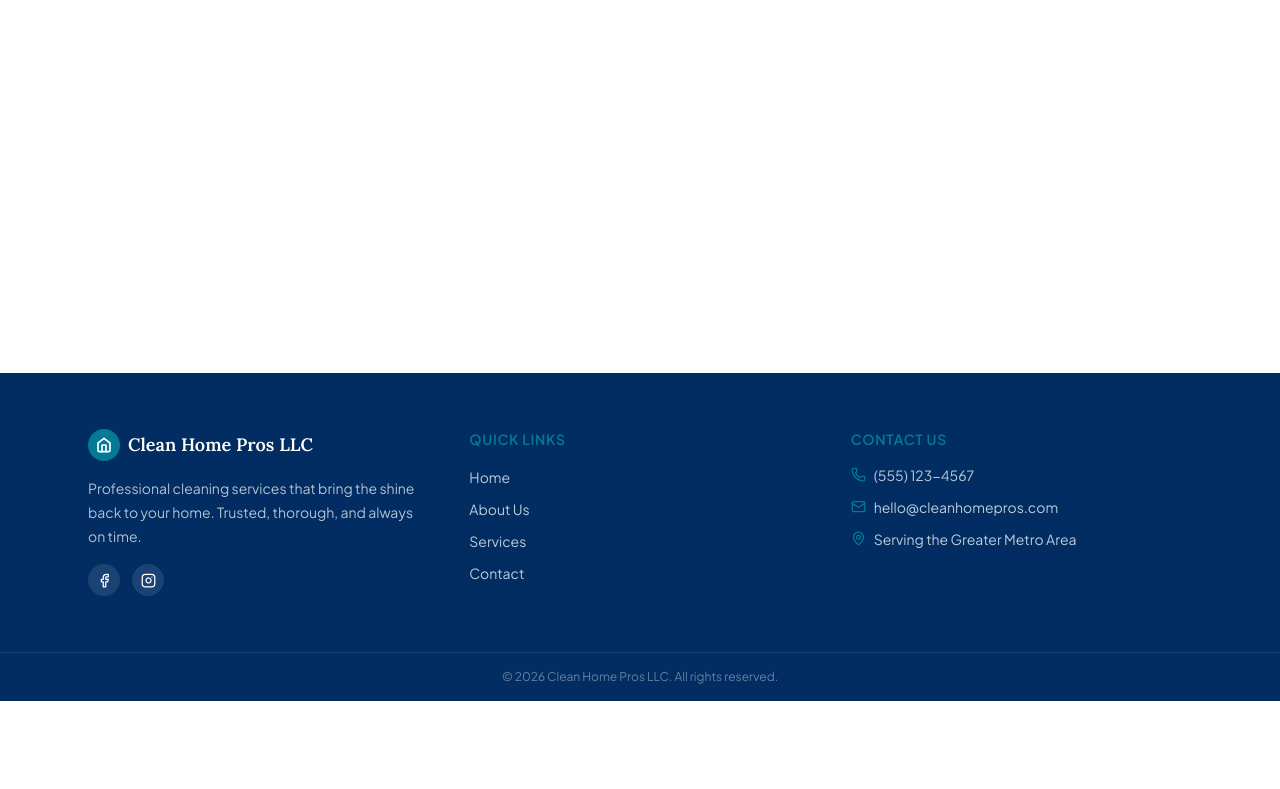
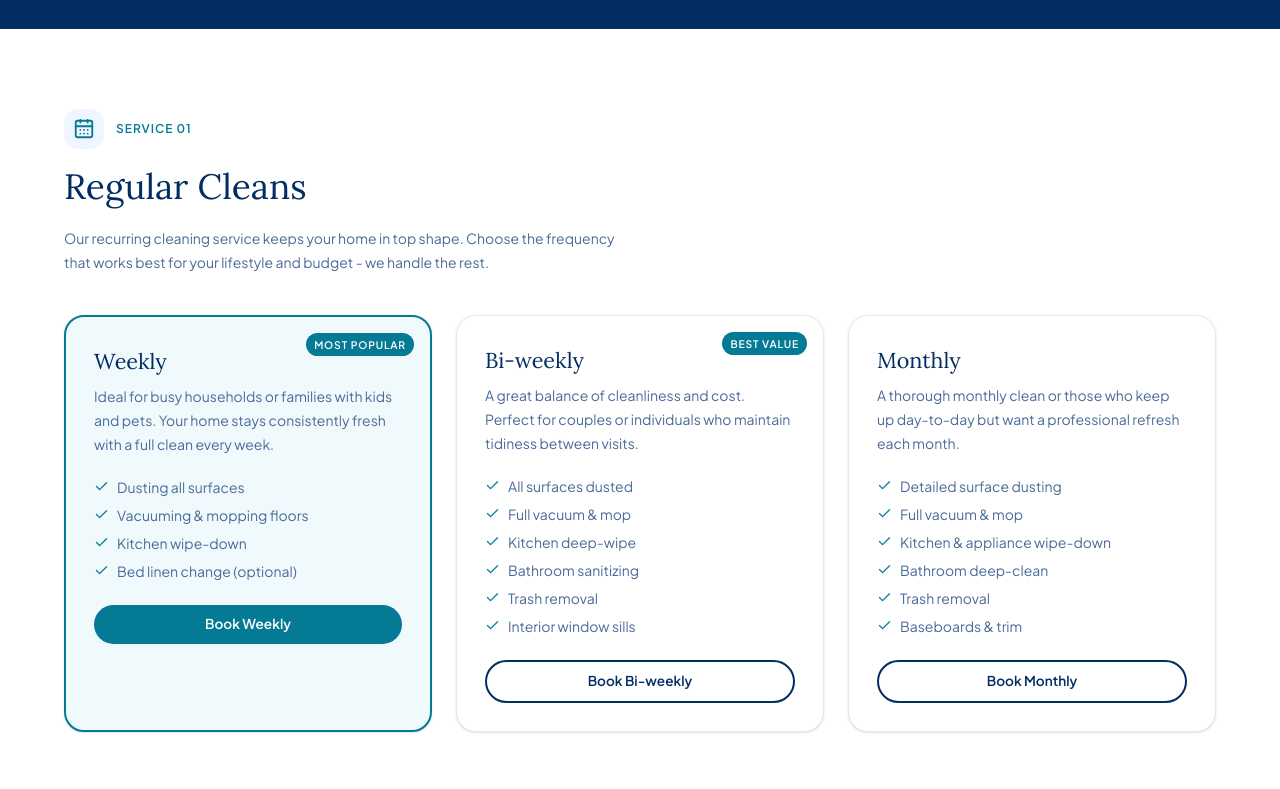
Before and after one commit to rmathew21/clean-home-pros, a Next.js app: page /services in a window 1280 px wide. Before the commit this address had no page. Shown: the part 491-1280 px from the top of the page. Before the commit the page ends 1192 px from the top, so only its background shows below. Built offline with nearby package versions, Linux system fonts and the light colour scheme.

Commit message:
feat: added services page with sections hero and regular cleans

```diff
--- /dev/null
+++ b/app/services/page.tsx
@@ -0,0 +1,7 @@
+import type { Metadata } from "next";
+export { ServicesPage as default } from '@/components/ServicesPage';
+
+export const metadata: Metadata = {
+    title: "Services | Clean Home Pros LLC",
+    description: "Professional cleaning tailored to you: regular cleans (weekly, bi-weekly, monthly), deep cleans, and move in / move out services.",
+};
--- /dev/null
+++ b/components/ServicesPage.tsx
@@ -0,0 +1,140 @@
+import Link from "next/link";
+import { Check, ArrowRight, CalendarDays, Sparkles, PackageOpen } from "lucide-react";
+import { ImageWithFallback } from "./ImageWithFallback";
+
+const regularFrequencies = [
+    {
+        label: 'Weekly',
+        badge: 'Most Popular',
+        desc: 'Ideal for busy households or families with kids and pets. Your home stays consistently fresh with a full clean every week.',
+        includes: ['Dusting all surfaces', 'Vacuuming & mopping floors', 'Kitchen wipe-down', 'Bed linen change (optional)'],
+    },
+    {
+        label: 'Bi-weekly',
+        badge: 'Best Value',
+        desc: 'A great balance of cleanliness and cost. Perfect for couples or individuals who maintain tidiness between visits.',
+        includes: ['All surfaces dusted', 'Full vacuum & mop', 'Kitchen deep-wipe', 'Bathroom sanitizing', 'Trash removal', 'Interior window sills'],
+    },
+    {
+        label: 'Monthly',
+        badge: '',
+        desc: 'A thorough monthly clean or those who keep up day-to-day but want a professional refresh each month.',
+        includes: ['Detailed surface dusting', 'Full vacuum & mop', 'Kitchen & appliance wipe-down', 'Bathroom deep-clean', 'Trash removal', 'Baseboards & trim'],
+    },
+];
+
+const deepCleanIncludes = [
+    'Everything in a regular clean',
+    'Inside oven and microwave',
+    'Inside refrigerator',
+    'Cabinet fronts & handles',
+    'Grout scrubbing in bathrooms',
+    'Baseboards & door frames',
+    'Light fixtures & ceiling fans',
+    'Window sills & tracks',
+    'Behind & under appliances',
+    'Detailed bathroom tile work',
+];
+
+const moveCleanIncludes = [
+    'Full deep clean of entire property',
+    'Inside all cabinets & drawers',
+    'Inside all appliances',
+    'Walls spot-cleaned',
+    'Closets cleaned out & wiped',
+    'Garage sweep (on request)',
+    'All floors scrubbed',
+    'Carpet cleaning (on request)',
+    'All fixtures polished',
+    'Final walkthrough with you',
+];
+
+export function ServicesPage() {
+    return (
+        <div>
+            {/* Hero */}
+            <section style={{ backgroundColor: "#012D63" }} className="py-20 px-6 text-center">
+                <div className="max-w-2xl mx-auto">
+                    <p style={{ fontFamily: "var(--font-jakarta), sans-serif", color: "#047A95", fontWeight: 600, letterSpacing: "0.08em" }} className="text-xs uppercase mb-3">
+                        What We Offer
+                    </p>
+                    <h1 style={{ fontFamily: "var(--font-lora), serif", color: "#ffffff", fontSize: "clamp(2rem, 4vw, 3rem)", lineHeight: 1.25 }} className="mb-5">
+                        Professional Cleaning <br />Tailored to You
+                    </h1>
+                    <p style={{ fontFamily: "var(--font-jakarta), sans-serif", color: "rgba(255,255,255,0.75)", lineHeight: 1.75 }} className="text-base mb-7">
+                        Whether you need ongoing maintenance, a one-time deep clean, or help with a move - we have a service built for your situation.
+                    </p>
+                    <Link href='/contact' style={{ backgroundColor: "#047A95", fontFamily: "var(--font-jakarta), sans-serif", fontWeight: 600 }} className="inline-flex items-center gap-2 text-white px-7 py-3 rounded-full text-sm no-underline hover:opacity-90 transition-opacity">
+                        Get a Free Quote <ArrowRight size={15} />
+                    </Link>
+                </div>
+            </section>
+
+            {/* Regular Cleans */}
+            <section className="py-20 px-6" style={{ backgroundColor: "#fff" }}>
+                <div className="max-w-6xl mx-auto">
+                    <div className="flex items-center gap-3 mb-3">
+                        <div style={{ backgroundColor: "#f0f6ff" }} className="w-10 h-10 rounded-xl flex items-center justify-center">
+                            <CalendarDays size={22} style={{ color: "#047A95" }} />
+                        </div>
+                        <p style={{ fontFamily: "var(--font-jakarta), sans-serif", color: "#047A95", fontWeight: 600, letterSpacing: "0.08em" }} className="text-xs uppercase">Service 01</p>
+                    </div>
+                    <h2 style={{ fontFamily: "var(--font-lora), serif", color: "#012D63", fontSize: "clamp(1.6rem, 3vw, 2.2rem)" }} className="mb-3">Regular Cleans</h2>
+                    <p style={{ fontFamily: "var(--font-jakarta), sans-serif", color: "#4a6a99", lineHeight: 1.75 }} className="text-sm max-w-xl mb-10">
+                        Our recurring cleaning service keeps your home in top shape. Choose the frequency that works best for your lifestyle and budget - we handle the rest.
+                    </p>
+
+                    <div className="grid grid-cols-1 md:grid-cols-3 gap-6">
+                        {regularFrequencies.map((freq) => (
+                            <div
+                                key={freq.label}
+                                style={{
+                                    border: freq.badge === "Most Popular" ? "2px solid #047A95" : "1px solid rgba(1,45,99,0.1)",
+                                    borderRadius: "1.25rem",
+                                    backgroundColor: freq.badge === "Most Popular" ? "#f0f9fc" : "#fff",
+                                  }}
+                                   className="p-7 relative shadow-sm hover:shadow-md transition-shadow">
+                                    {freq.badge && (
+                                        <div style={{ backgroundColor: "#047A95", fontFamily: "var(--font-jakarta), sans-serif", fontWeight: 600, fontSize: "0.65rem", letterSpacing: "0.08em" }} className="absolute top-4 right-4 text-white px-2 5 py-1 rounded-full uppercase">
+                                            {freq.badge}
+                                        </div>
+                                    )}
+                                    <h3 style={{ fontFamily: "var(--font-lora), serif", color: "#012D63", fontSize: "1.35rem" }} className="mb-2">{freq.label}</h3>
+                                    <p style={{ fontFamily: "var(--font-jakarta), sans-serif", color: "#4a6a99", lineHeight: 1.7 }} className="text-sm mb-5">{freq.desc}</p>
+                                    <ul className="space-y-2">
+                                        {freq.includes.map((item) => (
+                                            <li key={item} className="flex items-start gap-2 text-sm" style={{ fontFamily: "var(--font-jakarta), sans-serif", color: "#4a6a99" }}>
+                                                <Check size={15} className="mt-0.5 shrink-0" style={{ color: "#047A95" }} />
+                                                {item}
+                                            </li>
+                                        ))}
+                                    </ul>
+                                  <Link href='/contact'
+                                  style={{
+                                    display: "block",
+                                    marginTop: "1.5rem",
+                                    textAlign: "center",
+                                    backgroundColor: freq.badge === "Most Popular" ? "#047A95" : "transparent",
+                                    border: freq.badge === "Most Popular" ? "none" : "2px solid #012D63",
+                                    color: freq.badge === "Most Popular" ? "#fff" : "#012D63",
+                                    fontFamily: "var(--font-jakarta), sans-serif",
+                                    fontWeight: 600,
+                                    borderRadius: "9999px",
+                                    padding: "0.6rem 1rem",
+                                    fontSize: "0.85rem",
+                                  }}
+                                   className="no-underline hover:opacity-85 transition-opacity">
+                                    Book {freq.label}
+                                    </Link>
+                            </div>
+
+                        ))}
+                    </div>
+
+                </div>
+
+            </section>
+
+        </div>
+    )
+}
```
